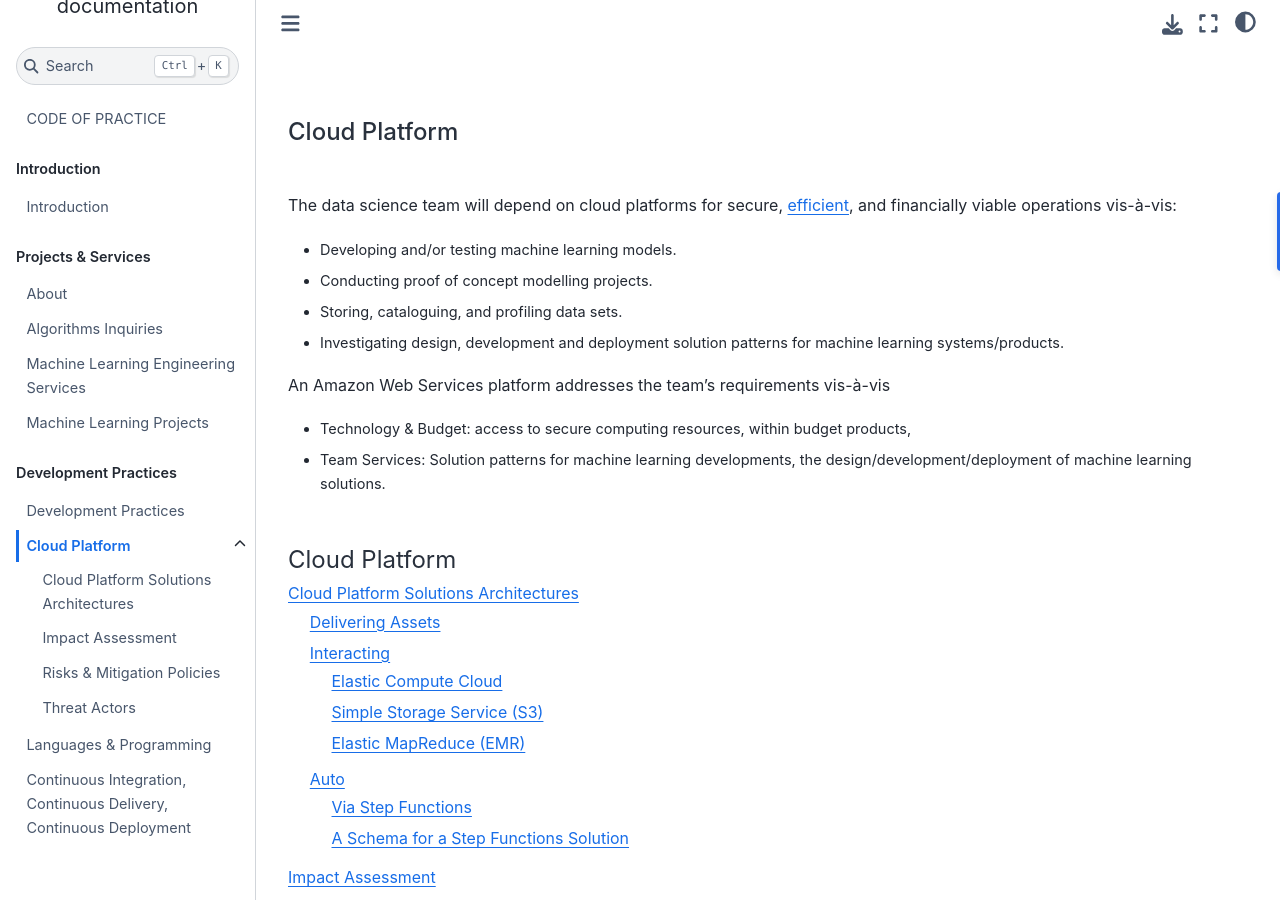
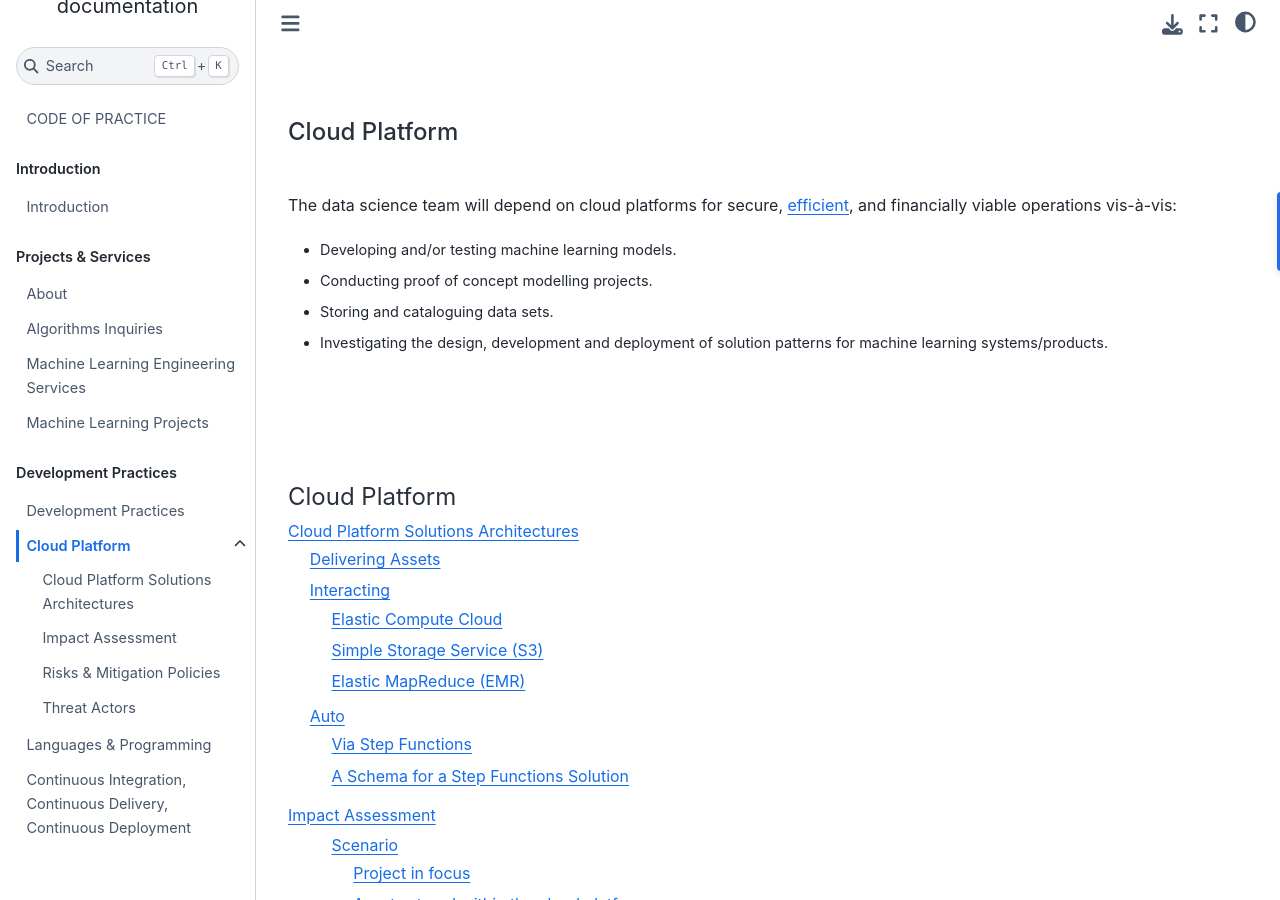
Before and after one commit to thereferences/practice, a Sphinx documentation site: the page built from docs/source/development/cloud.md, in a window 1280 px wide and 900 px high. Built offline with Sphinx 7.4.7 and the Sphinx Book theme 1.1.4, drawn with Linux system fonts in a browser that asks for light colours.

Commit message:
Update docs/source/development/cloud.md

````diff
--- a/docs/source/development/cloud.md
+++ b/docs/source/development/cloud.md
@@ -13,15 +13,13 @@ The data science team will depend on cloud platforms for secure, [efficient](htt
 
 * Developing and/or testing machine learning models.
 * Conducting proof of concept modelling projects.
-* Storing, cataloguing, and profiling data sets.
-* Investigating design, development and deployment solution patterns for machine learning systems/products.
+* Storing and cataloguing data sets.
+* Investigating the design, development and deployment of solution patterns for machine learning systems/products.
 
-An Amazon Web Services platform addresses the team’s requirements vis-à-vis
+<br>
+<br>
 
-* Technology & Budget: access to secure computing resources, within budget products,
-* Team Services: Solution patterns for machine learning developments, the design/development/deployment of machine
-learning solutions.
-
+<br>
 <br>
 
 ```{toctree}
@@ -34,10 +32,12 @@ cloud/*
 
 <br>
 <br>
+
 <br>
 <br>
 
 <br>
 <br>
+
 <br>
 <br>
````
